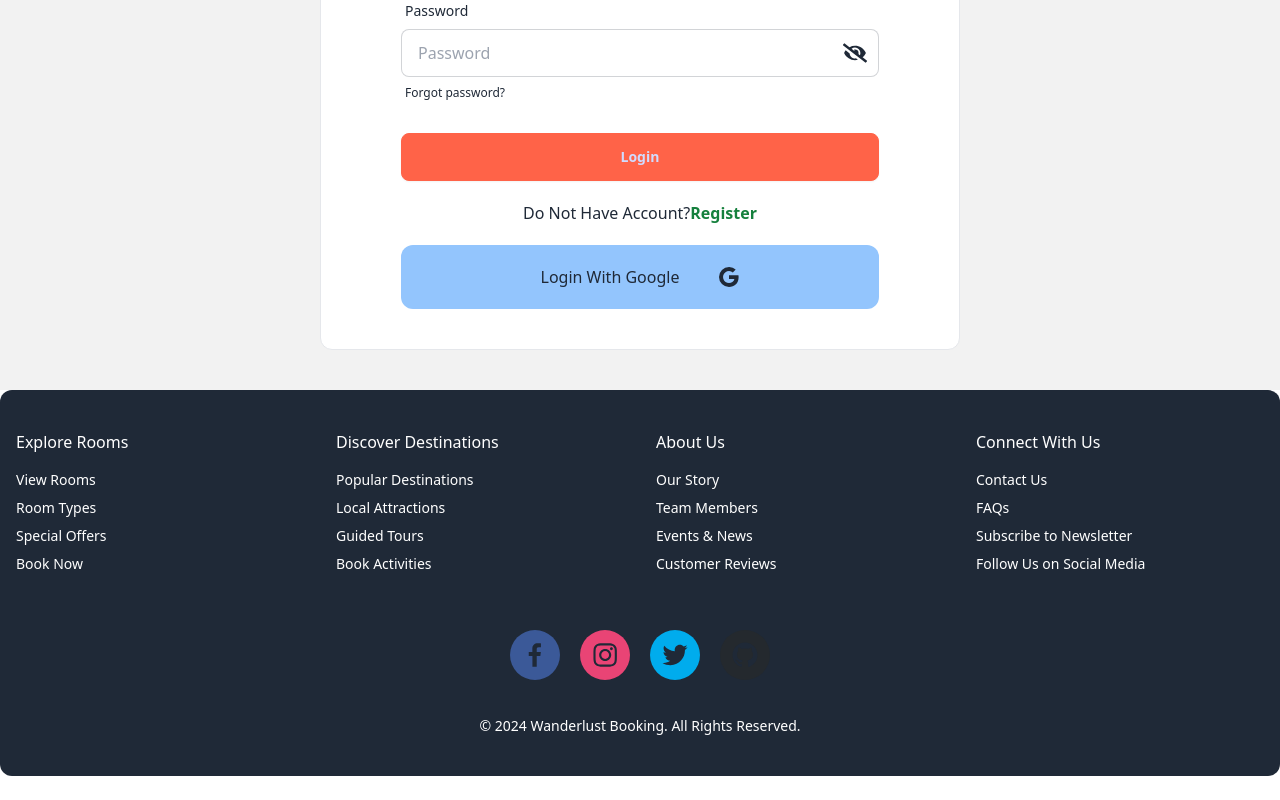
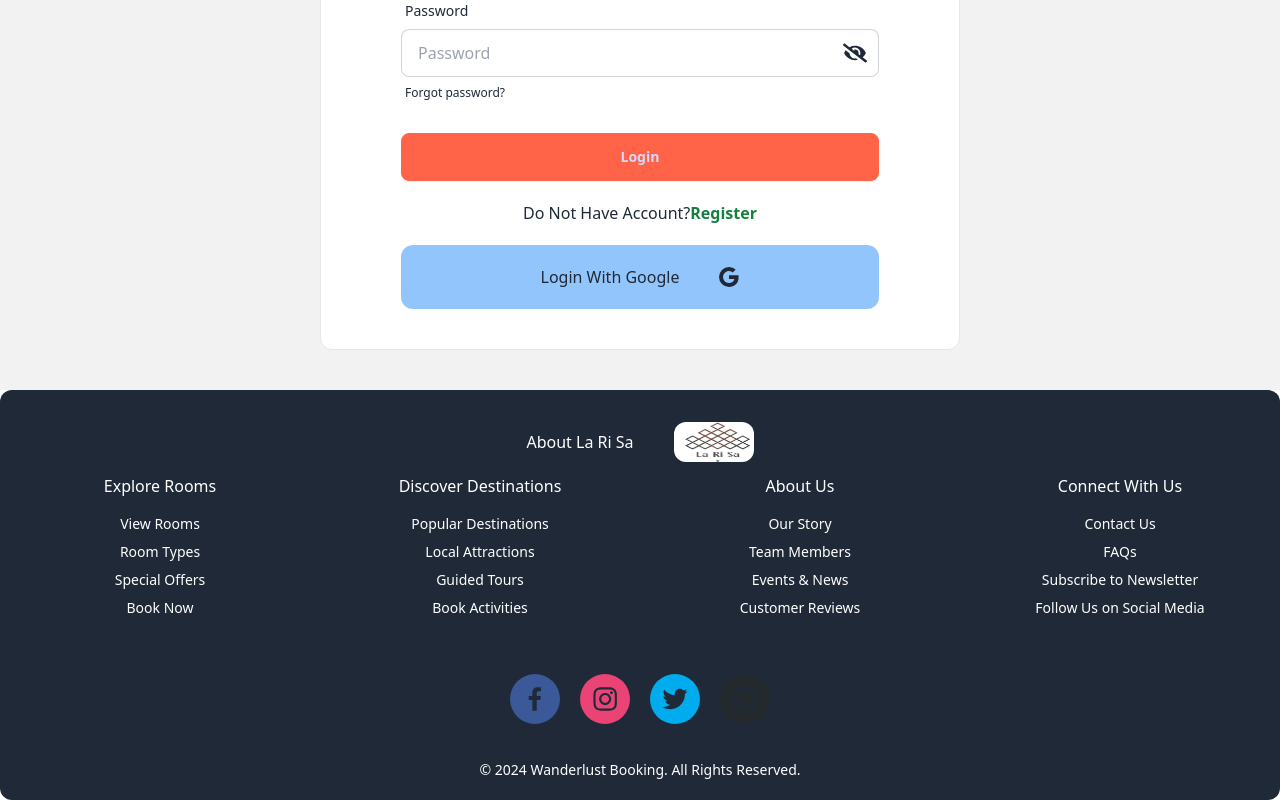
Before and after one commit to protap1100/La-Ri-Sa-Client, a React (Vite) app: page /login in a window 1280 px wide. Shown: the part 436-1236 px from the top of the page. Before the commit the page ends 1212 px from the top, so only its background shows below. Built offline with nearby package versions, Linux system fonts and the light colour scheme; no server answers.

Commit message:
ui upgrade

```diff
--- a/src/Components/DynamicComponents/FeaturedRoom.jsx
+++ b/src/Components/DynamicComponents/FeaturedRoom.jsx
@@ -24,22 +24,45 @@ const FeaturedRoom = () => {
   return (
     <div className="my-20">
       <div className="my-10 space-y-3">
-          <h1 className="text-center font-bold text-3xl">Here is All Our Featured Room</h1>
-          <h1 className="text-center px-4">These Room are available For booking You can check about peoples review about this these room  by clicking view details</h1>
+        <h1 className="text-center font-bold text-3xl">
+          Here is All Our Featured Room
+        </h1>
+        <h1 className="text-center px-4">
+          These Room are available For booking You can check about peoples
+          review about this these room by clicking view details
+        </h1>
       </div>
       {loading ? (
         <div className="flex justify-center items-center my-40">
           <span className="text-accent loading text-center loading-spinner loading-lg"></span>
         </div>
       ) : (
-        <div className="grid lg:grid-cols-3 md:grid-cols-2 grid-cols-1 gap-5">
-            {
-                featuredRoom.slice(0,6).map(room => <SingleFeaturedRoom key={room._id} room={room}></SingleFeaturedRoom> )
-            }
+        <div>
+          {featuredRoom.length < 1 ? (
+            <div className="text-center text-2xl">No Rooms Available</div>
+          ) : (
+            <div className="grid lg:grid-cols-3 md:grid-cols-2 grid-cols-1 gap-5">
+              {featuredRoom?.slice(0, 6).map((room) => (
+                <SingleFeaturedRoom
+                  key={room._id}
+                  room={room}
+                ></SingleFeaturedRoom>
+              ))}
+            </div>
+          )}
         </div>
       )}
       <div className="text-center mt-10">
-        <Link to='/allRoom' className="bg-btn p-2 text-white font-bold rounded hover:bg-btn-hover">See All Rooms</Link>
+        {featuredRoom.length < 1 ? (
+          ""
+        ) : (
+          <Link
+            to="/allRoom"
+            className="bg-btn p-2 text-white font-bold rounded hover:bg-btn-hover"
+          >
+            See All Rooms
+          </Link>
+        )}
       </div>
     </div>
   );
--- a/src/Components/StaticComponents/Footer.jsx
+++ b/src/Components/StaticComponents/Footer.jsx
@@ -1,11 +1,16 @@
-import { SocialIcon } from 'react-social-icons'
+import { SocialIcon } from "react-social-icons";
+import logo from '../../assets/logo.png'
 
 const Footer = () => {
   return (
-      <div className="bg-gray-800 text-white py-10 rounded-xl">
+    <div className="bg-gray-800 text-white py-5 rounded-xl">
       <footer className="container mx-auto px-4">
+        <div className="flex justify-center gap-10 my-3 items-center">
+          <h1>About La Ri Sa</h1>
+          <img className="h-10 w-20 rounded-xl" src={logo} alt="" />
+        </div>
         <div className="grid grid-cols-2 md:grid-cols-4 gap-8">
-            <div className="space-y-4">
+          <div className="space-y-4 text-center">
             <h2 className="font-medium">Explore Rooms</h2>
             <div className="flex flex-col space-y-2 text-sm">
               <a href="#">View Rooms</a>
@@ -15,7 +20,7 @@ const Footer = () => {
             </div>
           </div>
 
-            <div className="space-y-4">
+          <div className="space-y-4  text-center">
             <h2 className="font-medium">Discover Destinations</h2>
             <div className="flex flex-col space-y-2 text-sm">
               <a href="#">Popular Destinations</a>
@@ -24,8 +29,7 @@ const Footer = () => {
               <a href="#">Book Activities</a>
             </div>
           </div>
-
-            <div className="space-y-4">
+          <div className="space-y-4  text-center">
             <h2 className="font-medium">About Us</h2>
             <div className="flex flex-col space-y-2 text-sm">
               <a href="#">Our Story</a>
@@ -35,7 +39,7 @@ const Footer = () => {
             </div>
           </div>
 
-            <div className="space-y-4">
+          <div className="space-y-4  text-center">
             <h2 className="font-medium">Connect With Us</h2>
             <div className="flex flex-col space-y-2 text-sm">
               <a href="#">Contact Us</a>
@@ -48,14 +52,33 @@ const Footer = () => {
 
         <div className="rounded-xl text-center p-9">
           <div className="flex justify-center mt-5 gap-5">
-                    <h1 href="#"><i className="text-2xl"><SocialIcon url="https://facebook.com" /> </i></h1>
-                    <h1 href="#"><i className="text-2xl"><SocialIcon url="https://instagram.com" /></i></h1>
-                    <h1 href="#"><i className="text-2xl"><SocialIcon url="https://twitter.com" /></i></h1>
-                    <h1 href="#"><i className="text-2xl"><SocialIcon url="https://github.com" /></i></h1>
+            <h1 href="#">
+              <i className="text-2xl">
+                <SocialIcon url="https://facebook.com" />{" "}
+              </i>
+            </h1>
+            <h1 href="#">
+              <i className="text-2xl">
+                <SocialIcon url="https://instagram.com" />
+              </i>
+            </h1>
+            <h1 href="#">
+              <i className="text-2xl">
+                <SocialIcon url="https://twitter.com" />
+              </i>
+            </h1>
+            <h1 href="#">
+              <i className="text-2xl">
+                <SocialIcon url="https://github.com" />
+              </i>
+            </h1>
           </div>
         </div>
         <div className="flex items-center justify-center  text-sm">
-            <span>&copy; {new Date().getFullYear()} Wanderlust Booking. All Rights Reserved.</span>
+          <span>
+            &copy; {new Date().getFullYear()} Wanderlust Booking. All Rights
+            Reserved.
+          </span>
         </div>
       </footer>
     </div>
```
Lines whose indentation alone changed are shown as unchanged.
